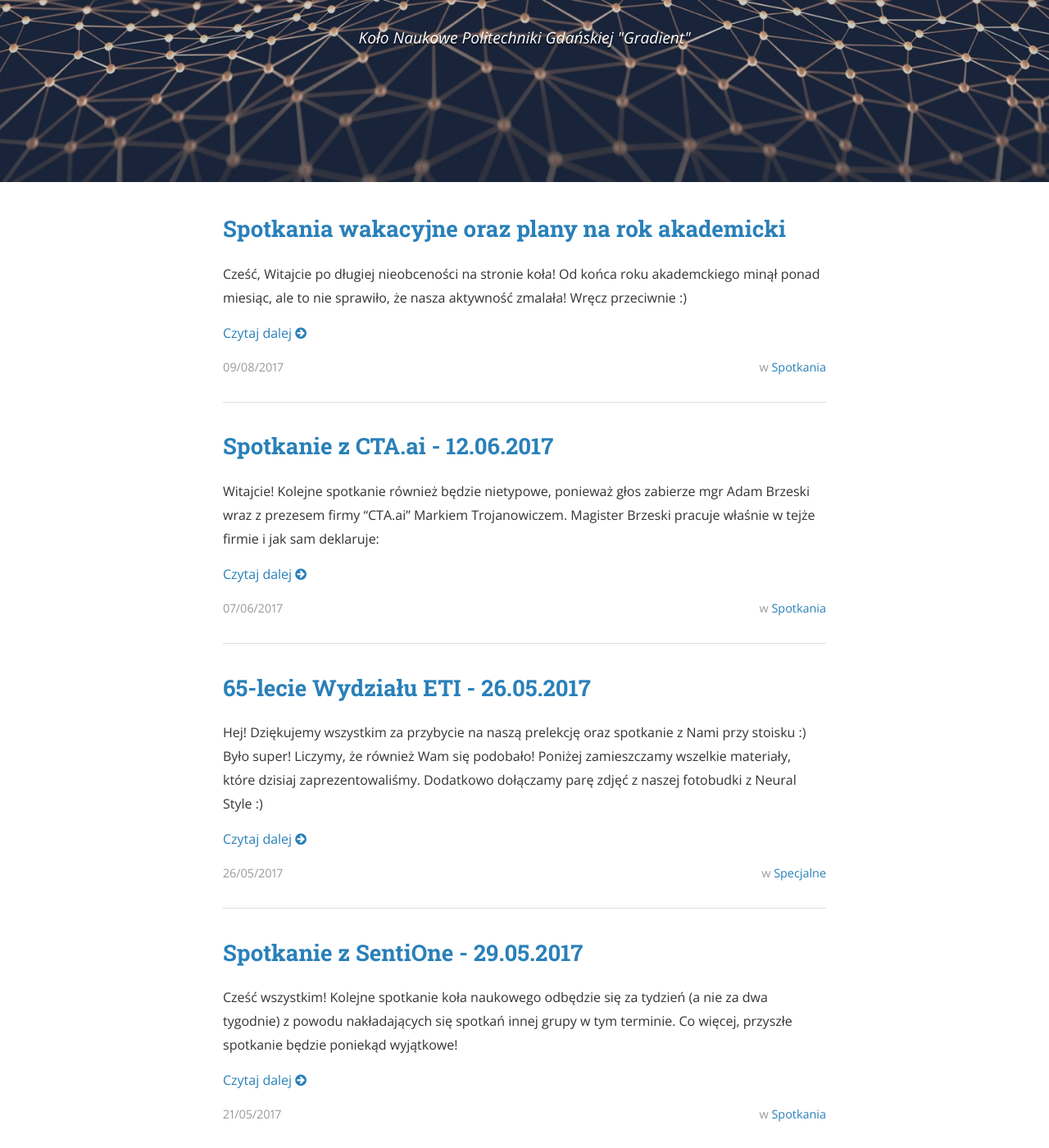
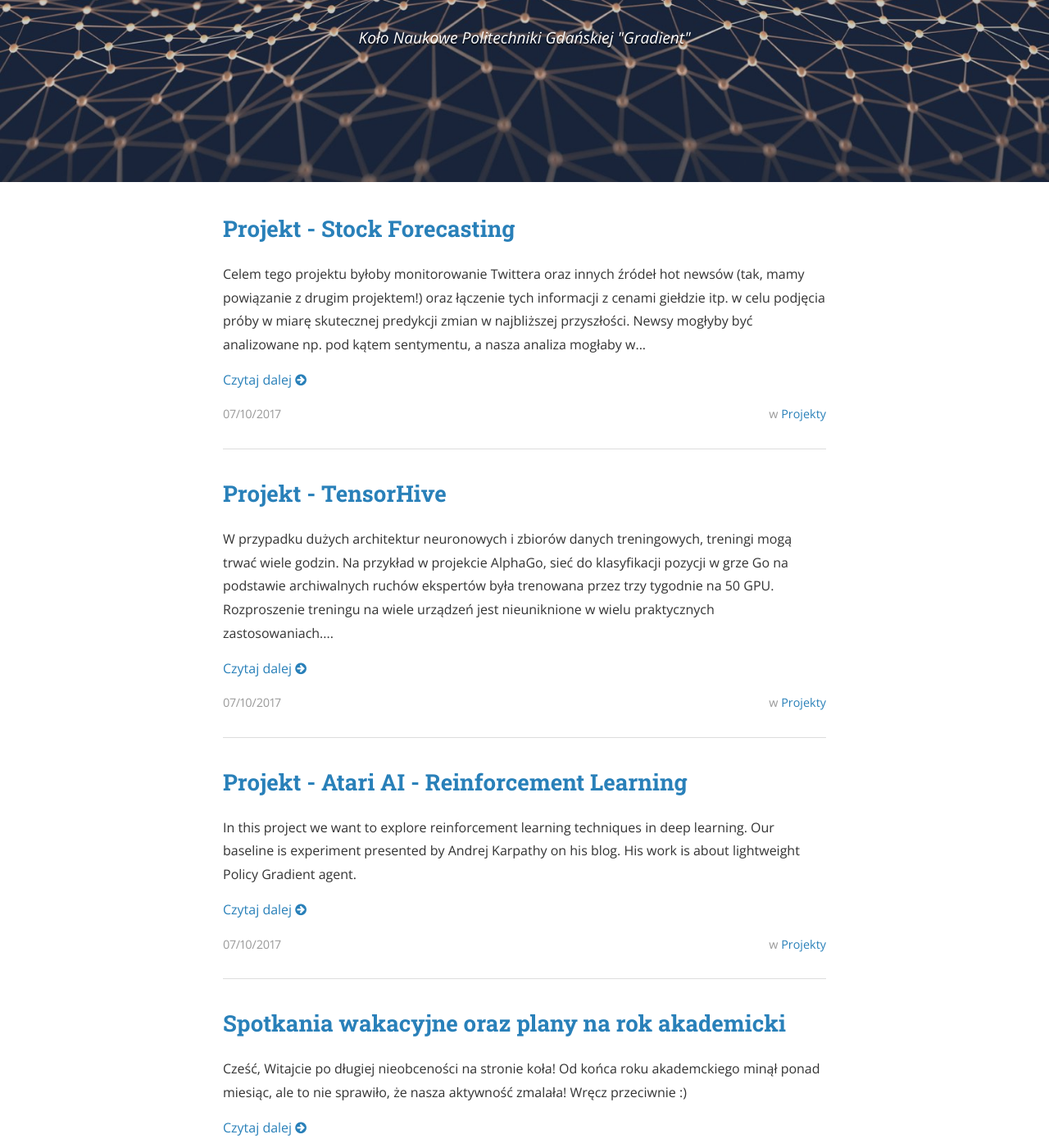
Before and after one commit to jpowie01/GradientPG, a Jekyll site: the page built from index.html, in a window 1280 px wide and 1400 px high, scrolled down 281 px. Shown: the whole window at 82% size. Built offline with Jekyll 4.4.1, drawn with Linux system fonts in a browser that asks for light colours; nearby versions of some CDN libraries; the list of posts is cut into pages by our own code; some of the changed text lies outside the part shown.

Commit message:
Dodanie aktualnie rozwijanych projektow

```diff
--- /dev/null
+++ b/_posts/projects/2017-10-07-projekt-atari-ai.markdown
@@ -0,0 +1,22 @@
+---
+layout: article-post
+title:  "Atari AI - Reinforcement Learning"
+date:   2017-10-07 12:00:00
+author: Piotr Januszewski
+categories: Projekty
+tags:	projekt reinforcement_learning atariai
+comments: true
+cover:  "/assets/projects/atariai/cover.jpg"
+thumbnail: "/assets/projects/atariai/thumbnail.png"
+---
+
+In this project we want to explore reinforcement learning techniques in deep learning. Our baseline is experiment presented by Andrej Karpathy on his [blog](http://karpathy.github.io/2016/05/31/rl/). His work is about lightweight Policy Gradient agent.
+
+Starting from reproducing his work, we will further develop better agents for common reinforcement learning tasks and eventually start whole new projects based on gained experience. Along the road, articles/presentations for Gradient research circle should emerge.
+
+For more details (also to see our development direction and current work) see our [GitHub](https://github.com/piojanu/AtariAI).
+
+### Team
+- Piotr Januszewski,
+- Jakub Powierza,
+- Sebastian Cygert.
--- /dev/null
+++ b/_posts/projects/2017-10-07-projekt-tensor-hive.markdown
@@ -0,0 +1,27 @@
+---
+layout: article-post
+title:  "TensorHive"
+date:   2017-10-07 12:00:00
+author: Paweł Rościszewski
+categories: Projekty
+tags:	projekt tesnsorhive
+comments: true
+cover:  "/assets/projects/tensorhive/cover.jpg"
+thumbnail: "/assets/projects/tensorhive/thumbnail.jpg"
+---
+
+W przypadku dużych architektur neuronowych i zbiorów danych treningowych, treningi mogą trwać wiele godzin. Na przykład w projekcie AlphaGo, sieć do klasyfikacji pozycji w grze Go na podstawie archiwalnych ruchów ekspertów była trenowana przez trzy tygodnie na 50 GPU. Rozproszenie treningu na wiele urządzeń jest nieuniknione w wielu praktycznych zastosowaniach. Choć trening sieci neuronowych jest problemem trudnym do zrównoleglenia, popularne frameworki do uczenia głębokiego udostępniają pewne mechanizmy treningu rozproszonego.
+
+Na przykład, użycie tzw. [Distributed TensorFlow](https://www.tensorflow.org/deploy/distributed) wymaga uruchomienia kilku+ programów treningowych (serwerów parametrów i workerów) na rozproszonych zasobach obliczeniowych. Jest to czasochłonne, gdyż należy odpowiednio ustawić parametry poszczególnych zadań, by zapewnić odpowiednią komunikację pomiędzy nimi. Zadanie staje się jeszcze trudniejsze w przypadku współdzielenia zasobów przez wielu użytkowników oraz różnych priorytetów poszczególnych zadań, czy też możliwości sterowania priorytetami przez admina.  Dodatkowo, w obliczu często zmieniającego się API TensorFlow, przydatne byłoby łatwe sterowanie wykorzystywaną wersją biblioteki (np. przez virtualenv).
+
+Istniejące systemy do zarządzania zasobami obliczeniowymi są integrowane z frameworkiem TensorFlow w ramach tzw. [TensorFlow ecosystem](https://github.com/tensorflow/ecosystem). W kontekście Google często mowa tu o rozwiązaniach “cloudowych” typu [Docker](https://github.com/tensorflow/ecosystem/tree/master/docker), [Kubernetes](https://github.com/tensorflow/ecosystem/tree/master/kubernetes), a także klastrowych typu [SLURM](https://deepsense.io/tensorflow-on-slurm-clusters/). Środowisko tzw. big data tworzy wrappery dedykowane popularnym technologiom takim, jak Apache Spark, Hadoop. Każde z tych rozwiązań wymaga znajomości, instalacji i konfiguracji powyższych systemów, co kłóci się z założeniem dostępności TensorFlow dla szerokiej rzeszy programistów.
+
+Celem projektu TensorHive byłoby stworzenie lekkiego frameworka do rozpraszania treningów w Distributed TensorFlow, który wymagałby jedynie podania listy hostów dostępnych przez SSH, sam dokonywałby wykrycia dostępnych zasobów, umożliwiałby monitoring zajęcia zasobów, zarządzanie i szeregowanie zadań. Z podobną tematyką mierzyliśmy się w KASKu do tej pory w ramach projektu [KernelHive](http://onlinelibrary.wiley.com/doi/10.1002/cpe.3719/abstract), którego elementy mogą być wykorzystane w nowym projekcie. Mechanizm uruchamiania zadań mógłby być współdzielony przez oba systemy. Aby skorzystać z istniejącej marki, a jednocześnie reklamować ją dalej, proponuję rozwijać projekt pod nazwą TensorHive.
+
+Repozytorium projektu: https://github.com/roscisz/TensorHive
+
+### Zespół
+- Paweł Rościszewski (w ramach dalszej pracy badawczej),
+- Witold Netel (praca mgr.),
+- Michał Martyniak,
+- Dariusz Piotrowski.
--- /dev/null
+++ b/_posts/projects/2017-10-07-stock-forecasting.markdown
@@ -0,0 +1,22 @@
+---
+layout: article-post
+title:  "Stock Forecasting"
+date:   2017-10-07 12:00:00
+author: Adam Brzeski
+categories: Projekty
+tags:	projekt stock_forecasting
+comments: true
+cover:  "/assets/projects/stock_forecasting/cover.jpg"
+thumbnail: "/assets/projects/stock_forecasting/thumbnail.jpg"
+---
+
+Celem tego projektu byłoby monitorowanie Twittera oraz innych źródeł hot newsów (tak, mamy powiązanie z drugim projektem!) oraz łączenie tych informacji z cenami giełdzie itp. w celu podjęcia próby w miarę skutecznej predykcji zmian w najbliższej przyszłości. Newsy mogłyby być analizowane np. pod kątem sentymentu, a nasza analiza mogłaby w uproszczeniu dla każdego newsa zwracać 3 informacje, tzn. kto pisze, o czym pisze, z jakim stosunkiem (sentyment). Dla przykład jeśli nagle wszyscy piszą na Twiterze, że nowa Tesla to lipa, to pewnie będziemy się spodziewać spadku cen akcji firmy.
+
+System taki mógłby ostatecznie stać się systemem rekomendującym dla analityków czy traderów, zwłaszcza gdyby udało się dostarczać predykcji z uzasadnieniem. Myślę że znajdą się również nieco prostsze wartości do przewidywania niż powyższe, które już w tej chwili obudowane są bardzo zaawansowanymi analizami, albo co gorsza mogą okazać się zupełnie nieprzewidywalne. Przykładem takiej prostszej wartości mogłyby być ceny wycieczek zagranicznych.
+
+### Zespół
+- Adam Brzeski,
+- Michał Górecki,
+- Jakub Karczewski,
+- Wojciech Wołoszyn,
+- Paweł Kopeć.
--- a/examples/2017-03-22-przykladowy-projekt.markdown
+++ b/examples/2017-03-22-przykladowy-projekt.markdown
@@ -6,7 +6,7 @@ author: Jakub Powierza
 categories: Projekty
 tags:	python siec-neuronowa konwolucja
 cover:  "/assets/przykladowy_projekt.jpg"
-miniature: "/assets/przykladowy_projekt.mini.jpg"
+thumbnail: "/assets/przykladowy_projekt.mini.jpg"
 ---
 
 Lorem ipsum dolor sit amet, consectetur adipiscing elit. Duis commodo ipsum eu varius ullamcorper. Proin rutrum massa nec tellus vulputate, ut elementum odio luctus. Curabitur non cursus est. Vestibulum non turpis in augue elementum faucibus ut ac tellus. Donec quis rutrum orci. Fusce quis purus in ex dignissim elementum id eu ipsum.
--- a/index.html
+++ b/index.html
@@ -17,7 +17,11 @@ layout: default
   {% for post in paginator.posts %}
   <li>
     <h2>
-      <a class="post-link" href="{{ post.url | prepend: site.baseurl }}">{{ post.title }}</a>
+      {% if post.tags contains "projekt" %}
+        <a class="post-link" href="{{ post.url | prepend: site.baseurl }}">Projekt - {{ post.title }}</a>
+      {% else %}
+        <a class="post-link" href="{{ post.url | prepend: site.baseurl }}">{{ post.title }}</a>
+      {% endif %}
     </h2>
     <section class="post-excerpt" itemprop="description">
       <p>{{ post.excerpt | strip_html | truncatewords: 50 }}</p>
--- a/projekty.html
+++ b/projekty.html
@@ -8,7 +8,7 @@ permalink: /projekty/
 	<ul class="post-list" style="margin-bottom: 20px;">
 		{% for post in site.categories.Projekty %}
 			<li style="padding: 10px 0;">
-				<img src="{{ post.miniature | prepend: site.baseurl }}" style="width: 30%; margin-right: 20px; float: left;" />
+				<img src="{{ post.thumbnail | prepend: site.baseurl }}" style="width: 30%; margin-right: 20px; margin-bottom: 30px; float: left;" />
 				<section>
 					<h2>
 						<a class="post-link" href="{{ post.url | prepend: site.baseurl }}">{{ post.title }}</a>
```
Also changed, not shown: assets/projects/atariai/cover.jpg (added), assets/projects/atariai/thumbnail.png (added), assets/projects/stock_forecasting/cover.jpg (added), assets/projects/stock_forecasting/thumbnail.jpg (added), assets/projects/tensorhive/cover.jpg (added), assets/projects/tensorhive/thumbnail.jpg (added), 1 other file.
